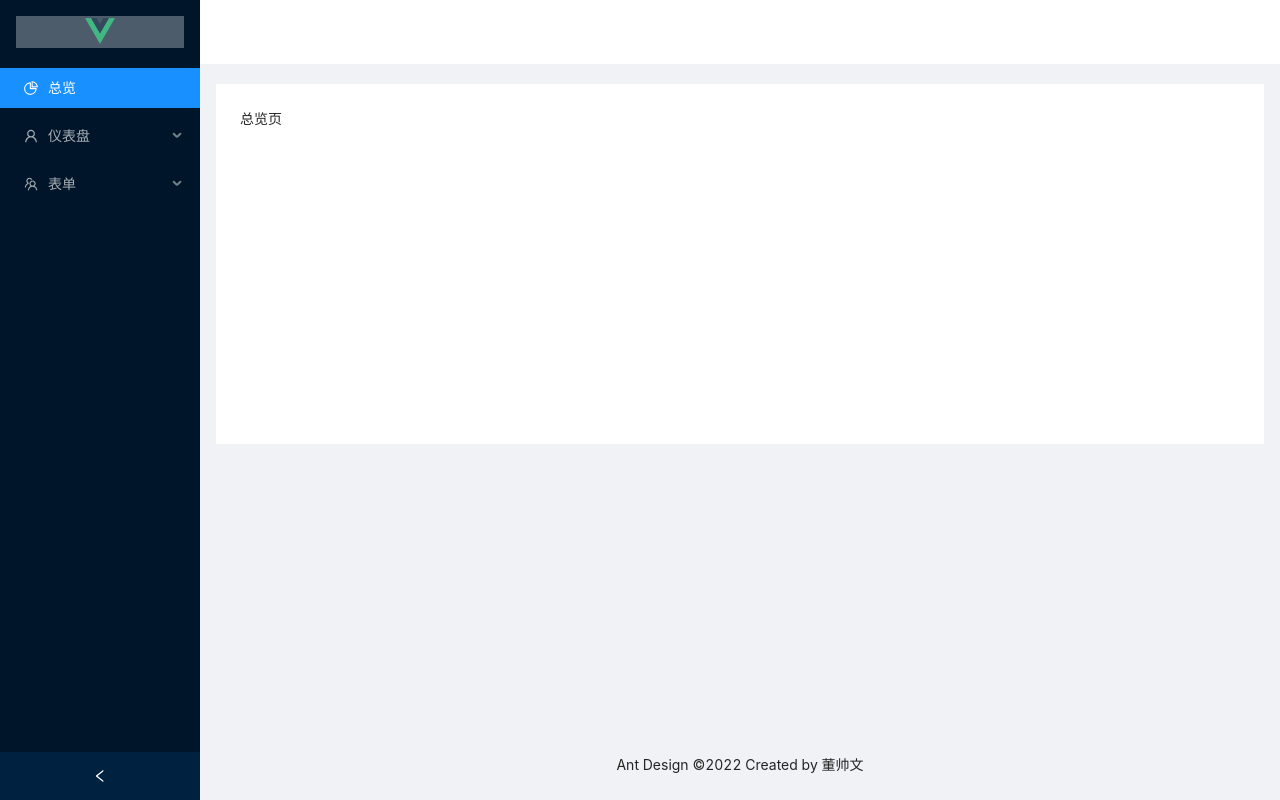
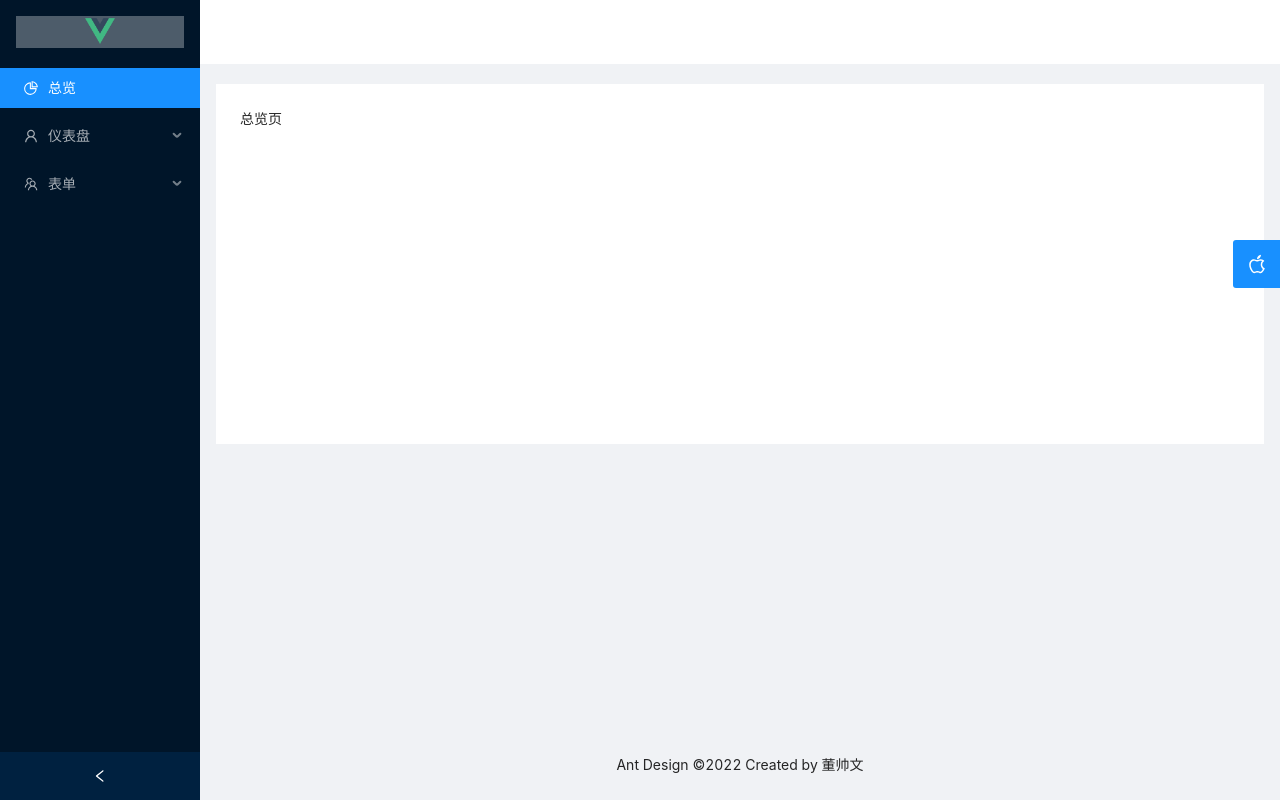
Before and after one commit to StevenMayD/ant-design-vue-pro-refactor, a Vue app in the folder ant-design-vue-pro-refactor/: page / in a window 1280 px wide. Built offline with nearby package versions, Linux system fonts and the light colour scheme.

Commit message:
添加封装的抽屉组件，使用icon图标

```diff
--- /dev/null
+++ b/ant-design-vue-pro-refactor/src/components/SettingDrawer/settingDrawer.vue
@@ -0,0 +1,65 @@
+<template>
+  <a-drawer
+    v-model:visible="visible"
+    class="custom-class"
+    style="color: red"
+    title="Basic Drawer"
+    placement="right"
+    @after-visible-change="afterVisibleChange"
+  >
+    <!-- 设置抽屉直接挂载到DOM上 通过handle控制抽屉的打开关闭 -->
+    <template v-slot:handle>
+      <div class="handle" @click="visible = !visible">
+        <!-- 组件的方式使用图标 ( <a-icon>的方式 使用出错 )-->
+        <apple-outlined v-if="!visible" />
+        <android-outlined v-if="visible" />
+      </div>
+    </template>
+
+    <p>Some contents...</p>
+    <p>Some contents...</p>
+    <p>Some contents...</p>
+  </a-drawer>
+</template>
+<script>
+import { defineComponent, ref } from "vue";
+// 引入图标
+import { AppleOutlined, AndroidOutlined } from "@ant-design/icons-vue";
+
+export default defineComponent({
+  // 注册组件(提供使用)
+  components: {
+    AppleOutlined,
+    AndroidOutlined,
+  },
+
+  setup() {
+    const visible = ref(false);
+
+    const afterVisibleChange = (bool) => {
+      console.log("visible", bool);
+    };
+
+    return {
+      visible,
+      afterVisibleChange,
+    };
+  },
+});
+</script>
+
+<style scoped>
+.handle {
+  position: absolute;
+  top: 240px;
+  right: 255px;
+  width: 48px;
+  height: 48px;
+  background: #1890ff;
+  color: #fff;
+  font-size: 20px;
+  text-align: center;
+  line-height: 48px;
+  border-radius: 3px 0 0 3px;
+}
+</style>
--- a/ant-design-vue-pro-refactor/src/layouts/basic-layout.vue
+++ b/ant-design-vue-pro-refactor/src/layouts/basic-layout.vue
@@ -27,6 +27,8 @@
           <a-menu-item key="4" @click="stepFormClick">分布表单</a-menu-item>
         </a-sub-menu>
       </a-menu>
+      <!-- 侧边抽屉 -->
+      <SettingDrawer />
     </a-layout-sider>
 
     <!-- 路由占位符: 用于加载子页面 -->
@@ -42,6 +44,8 @@ import {
   TeamOutlined,
 } from "@ant-design/icons-vue";
 import { defineComponent, ref } from "vue";
+// 命名为index.vue可以../components/SettingDrawer 否则需要引入详细地址
+import SettingDrawer from "../components/SettingDrawer/settingDrawer";
 
 export default defineComponent({
   // 注册组件(提供使用)
@@ -49,6 +53,7 @@ export default defineComponent({
     PieChartOutlined,
     UserOutlined,
     TeamOutlined,
+    SettingDrawer, // 组件不是路由 需要注册组件
   },
   // // data()中放置初始化变量, 也可放置页面上@click的方法
   data() {
--- a/ant-design-vue-pro-refactor/src/main.js
+++ b/ant-design-vue-pro-refactor/src/main.js
@@ -21,6 +21,7 @@ import {
   Radio, // 单选项目组
   Row, // 栅格
   Col, // 栅格列
+  Drawer, // 抽屉
 } from "ant-design-vue";
 
 // vue3.0 注册组件
@@ -38,4 +39,5 @@ createApp(App)
   .use(Radio)
   .use(Row)
   .use(Col)
+  .use(Drawer)
   .mount("#app");
```
